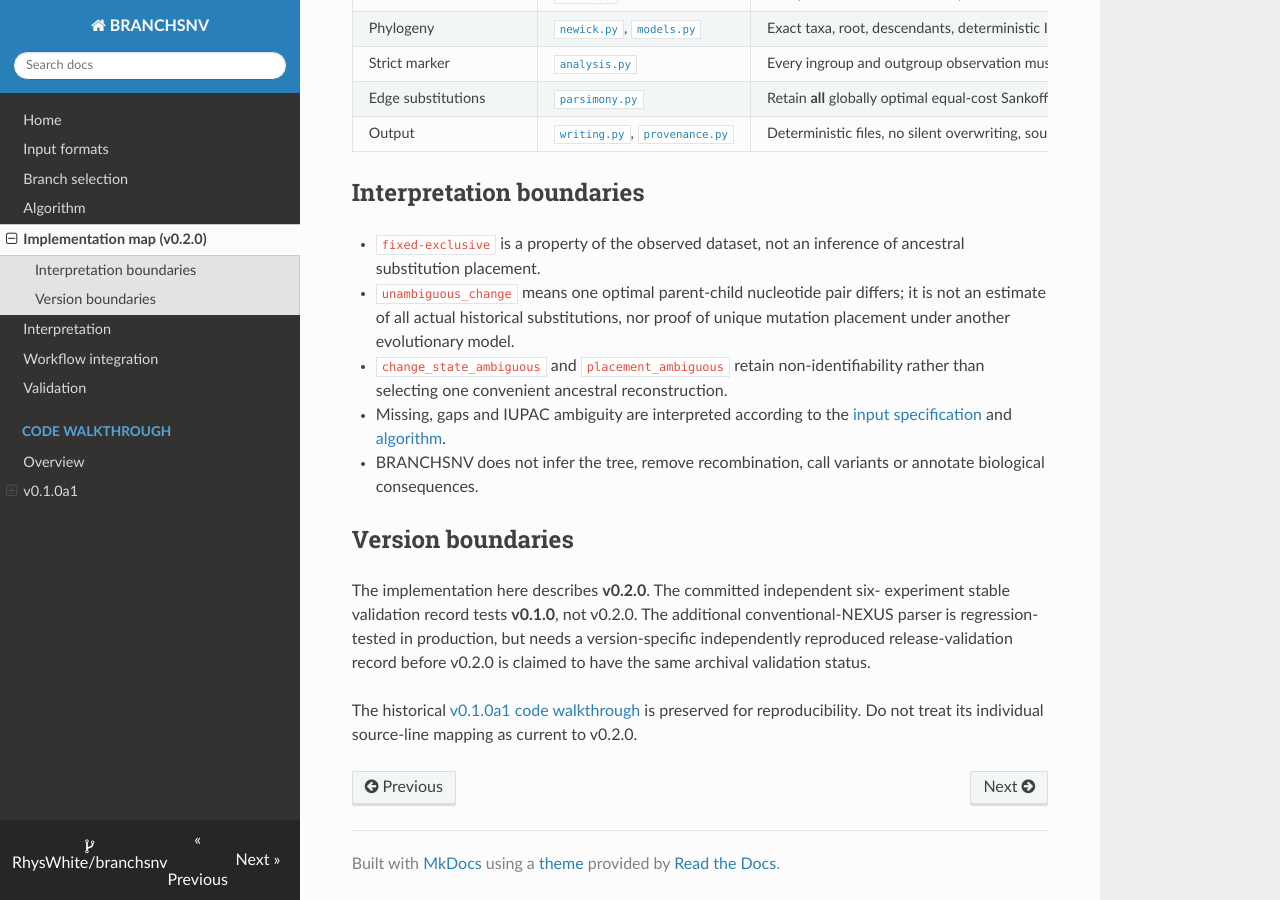
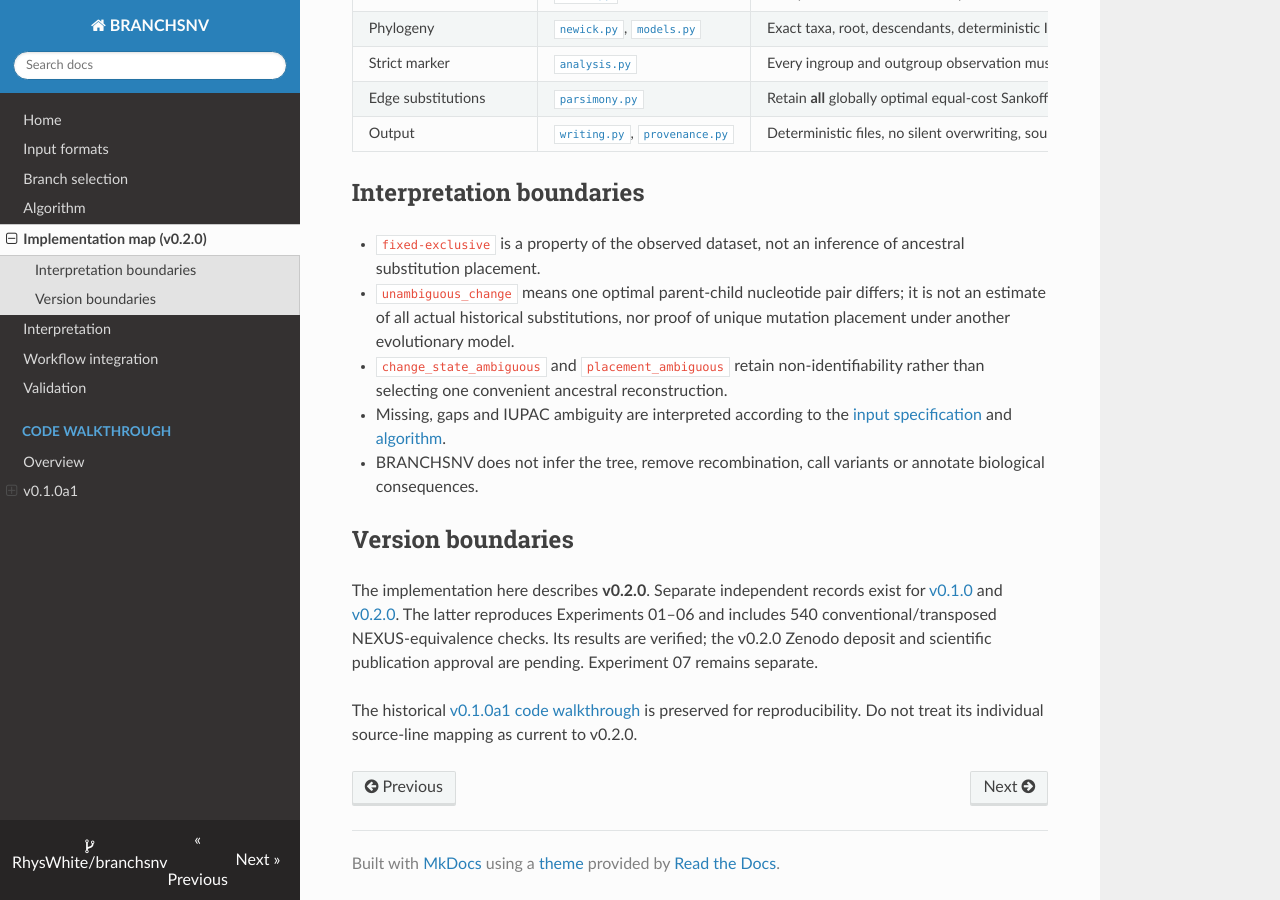
Before and after one commit to RhysWhite/branchsnv, an MkDocs documentation site: the page built from docs/implementation-map.md, in a window 1280 px wide and 900 px high, scrolled down 588 px. Built offline with MkDocs 1.6.1, drawn with Linux system fonts in a browser that asks for light colours; nearby versions of some CDN libraries.

Commit message:
docs: reconcile v0.2.0 validation and publication references

```diff
--- a/docs/implementation-map.md
+++ b/docs/implementation-map.md
@@ -46,11 +46,12 @@
 
 ## Version boundaries
 
-The implementation here describes **v0.2.0**. The committed independent six-
-experiment stable validation record tests **v0.1.0**, not v0.2.0. The additional
-conventional-NEXUS parser is regression-tested in production, but needs a
-version-specific independently reproduced release-validation record before
-v0.2.0 is claimed to have the same archival validation status.
+The implementation here describes **v0.2.0**. Separate independent records
+exist for [v0.1.0](https://github.com/RhysWhite/branchsnv-validation/tree/main/release_validation/v0.1.0)
+and [v0.2.0](https://github.com/RhysWhite/branchsnv-validation/tree/51471ce6220b329229971ae63e2d6ee3b03d9aca/release_validation/v0.2.0).
+The latter reproduces Experiments 01–06 and includes 540 conventional/transposed
+NEXUS-equivalence checks. Its results are verified; the v0.2.0 Zenodo deposit
+and scientific publication approval are pending. Experiment 07 remains separate.
 
 The historical [v0.1.0a1 code walkthrough](code-walkthrough/README.md) is
 preserved for reproducibility. Do not treat its individual source-line mapping
```
Also changed, not shown: README.md (+19 -12 lines), VALIDATION_REPORT.md (+26 -12 lines), docs/validation.md (+7 -3 lines).
